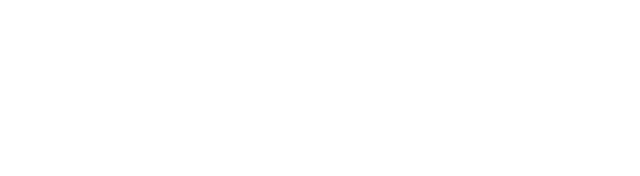
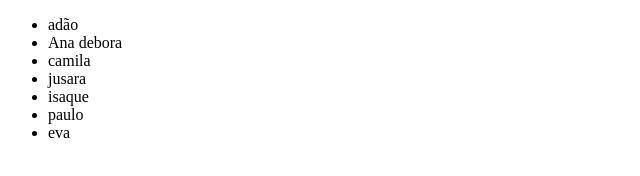
Before and after one commit to juniorbarros1990/html, a plain HTML site: page aula10.17/listras.html in a window 1280 px wide. Shown: the whole page, without its empty margins (0-640 px from the left). Drawn offline with Linux system fonts and the light colour scheme.

Commit message:
atualização

```diff
--- a/aula10.17/listras.html
+++ b/aula10.17/listras.html
@@ -6,6 +6,14 @@
     <title>Document</title>
 </head>
 <body>
-
+    <ul>
+        <li>adão</li>
+        <li>Ana debora</li>
+        <li>camila</li>
+        <li>jusara</li>
+        <li>isaque</li>
+        <li>paulo</li>
+        <li>eva</li>
+    </ul>
 </body>
 </html>
```
